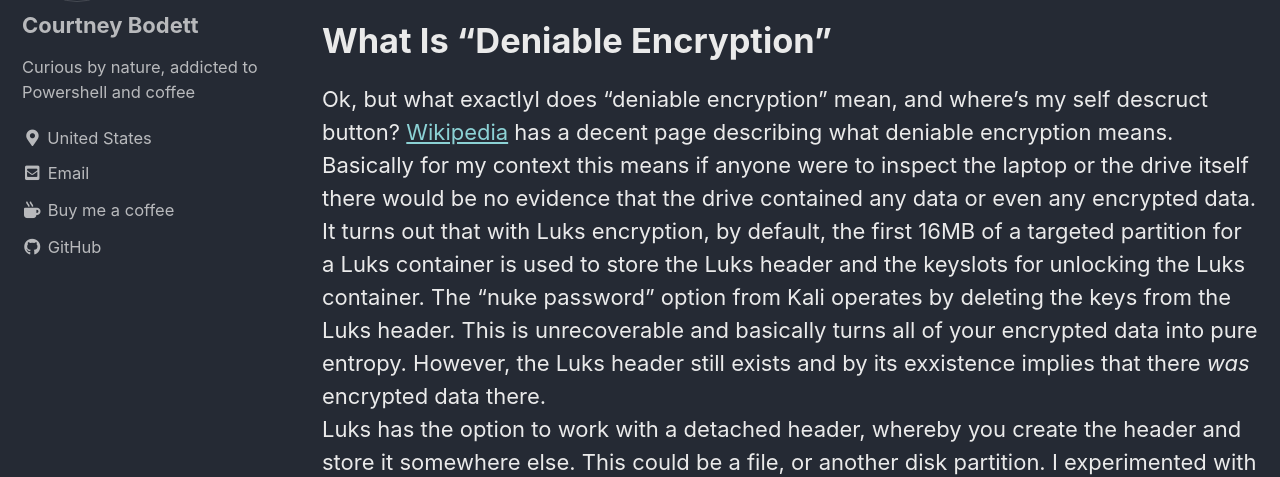
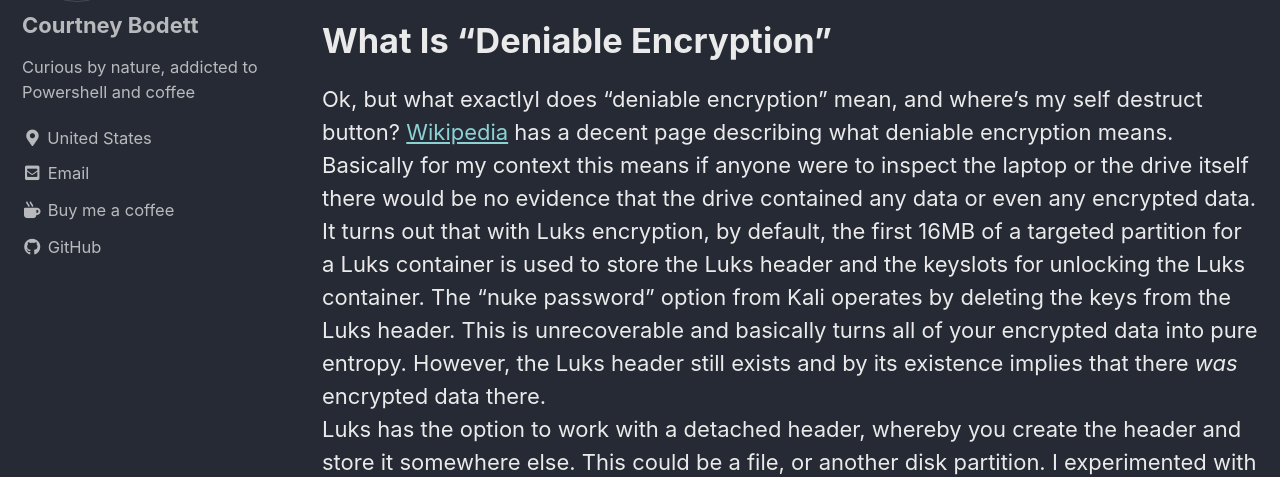
Before and after one commit to grey0ut/cbodett.github.io, a Jekyll site: the page built from _posts/2025-12-30-Deniable_Encryption.md, in a window 1280 px wide and 900 px high, scrolled down 1058 px. Shown: the part 174-651 px from the top of the window. Built offline with Jekyll 4.4.1, drawn with Linux system fonts in a browser that asks for light colours; cached includes are drawn as plain includes; comment, search, counter and statistics services are not loaded; some of the changed text lies outside the part shown.

Commit message:
fixed typos

```diff
--- a/_posts/2025-12-30-Deniable_Encryption.md
+++ b/_posts/2025-12-30-Deniable_Encryption.md
@@ -12,8 +12,8 @@ I continued reading and doing some experimenting on an older laptop and eventual
 {:toc}
 
 # What Is "Deniable Encryption"
-Ok, but what exactlyl does "deniable encryption" mean, and where's my self descruct button?  [Wikipedia](https://en.wikipedia.org/wiki/Deniable_encryption) has a decent page describing what deniable encryption means.  Basically for my context this means if anyone were to inspect the laptop or the drive itself there would be no evidence that the drive contained any data or even any encrypted data.
-It turns out that with Luks encryption, by default, the first 16MB of a targeted partition for a Luks container is used to store the Luks header and the keyslots for unlocking the Luks container.  The "nuke password" option from Kali operates by deleting the keys from the Luks header.  This is unrecoverable and basically turns all of your encrypted data into pure entropy.  However, the Luks header still exists and by its exxistence implies that there *was* encrypted data there.
+Ok, but what exactlyl does "deniable encryption" mean, and where's my self destruct button?  [Wikipedia](https://en.wikipedia.org/wiki/Deniable_encryption) has a decent page describing what deniable encryption means.  Basically for my context this means if anyone were to inspect the laptop or the drive itself there would be no evidence that the drive contained any data or even any encrypted data.
+It turns out that with Luks encryption, by default, the first 16MB of a targeted partition for a Luks container is used to store the Luks header and the keyslots for unlocking the Luks container.  The "nuke password" option from Kali operates by deleting the keys from the Luks header.  This is unrecoverable and basically turns all of your encrypted data into pure entropy.  However, the Luks header still exists and by its existence implies that there *was* encrypted data there.
 Luks has the option to work with a detached header, whereby you create the header and store it somewhere else.  This could be a file, or another disk partition.  I experimented with putting both the boot partition and the Luks header on a removable USB drive and using the entire internal drive as a Luks container.  With the USB drive removed there is no bootable partition, and the internal drive looks like random data from the first bit to the end.
 
 # Why Do This?
```
Also changed, not shown: other parts of _posts/2025-12-30-Deniable_Encryption.md (+1 -1 lines).
